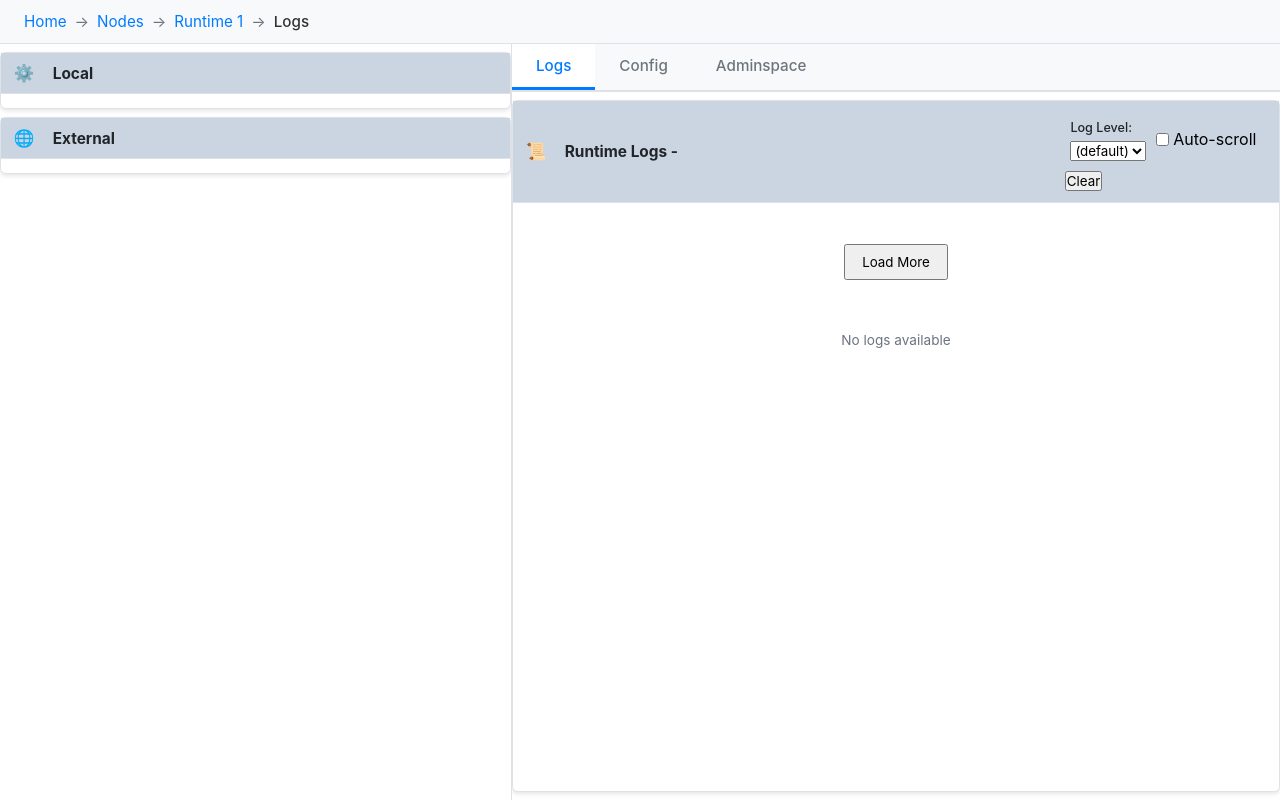
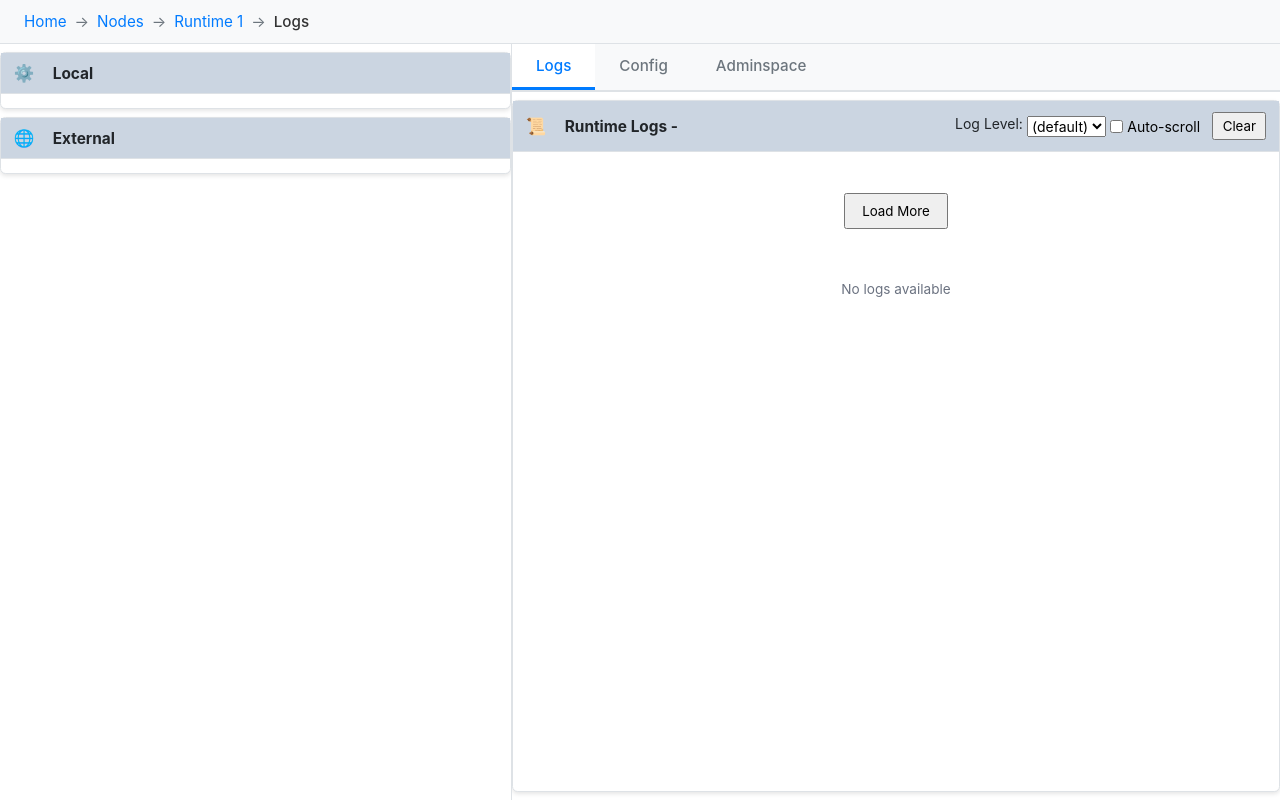
Before and after one commit to milyin/zenoh-sandbox, a Vue app: page /#/nodes/runtime/1/logs in a window 1280 px wide. Built offline with nearby package versions, Linux system fonts and the light colour scheme.

Commit message:
css fixes

```diff
--- a/public/themes/boxed.css
+++ b/public/themes/boxed.css
@@ -122,12 +122,50 @@
   padding: var(--size-sm) var(--size-md);
   margin: var(--size-xs) 0;
   display: flex;
-  flex-wrap: wrap; /* Allow actions to wrap to new line when needed */
+  flex-wrap: nowrap; /* Keep actions in one line */
   gap: var(--size-md);
   align-items: center;
   min-width: 0; /* Allow shrinking */
-  max-width: var(--max-width-actions); /* Force wrapping of buttons before header wraps */
+  max-width: none; /* Allow section actions to take more space */
   margin-left: auto; /* Push actions to the right */
+}
+
+/* Button padding */
+.section-actions button {
+  padding: var(--size-md) var(--size-xl);
+}
+
+/* Make option-group inline when in section actions */
+.section-actions .option-group {
+  flex-direction: row;
+  padding: 0;
+  align-items: center;
+  gap: var(--size-md);
+}
+
+.section-actions .option-group label {
+  margin-bottom: 0;
+  white-space: nowrap;
+  font-size: var(--font-size-normal) !important;
+  font-weight: normal !important;
+  min-height: auto;
+  line-height: 1.5;
+  display: inline-block;
+  vertical-align: middle;
+  padding: 0;
+}
+
+.section-actions .option-group select {
+  width: auto;
+  font-size: var(--font-size-normal) !important;
+  line-height: 1.5;
+  vertical-align: middle;
+}
+
+.section-actions .auto-scroll-toggle {
+  font-size: var(--font-size-normal) !important;
+  font-weight: normal !important;
+  line-height: 1;
 }
 
 .entity-info {
--- a/src/components/LogPanel.vue
+++ b/src/components/LogPanel.vue
@@ -444,6 +444,9 @@ onUnmounted(() => {
   gap: 0.25rem;
   margin-right: 0.5rem;
   cursor: pointer;
+  font-size: inherit;
+  font-weight: inherit;
+  line-height: inherit;
 }
 
 .auto-scroll-toggle input[type="checkbox"] {
```
